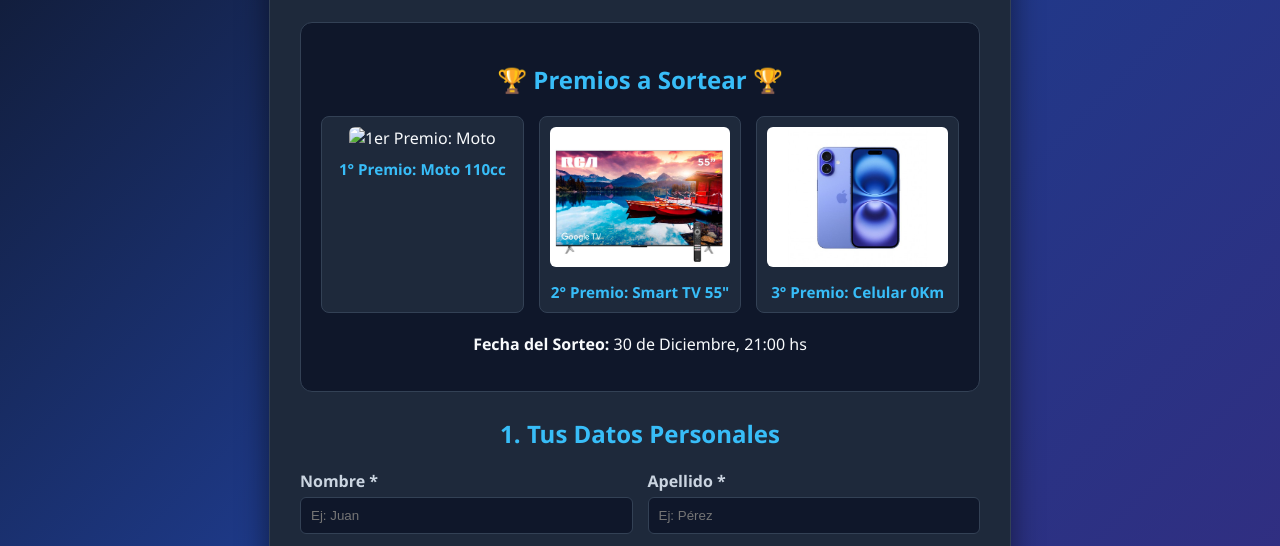
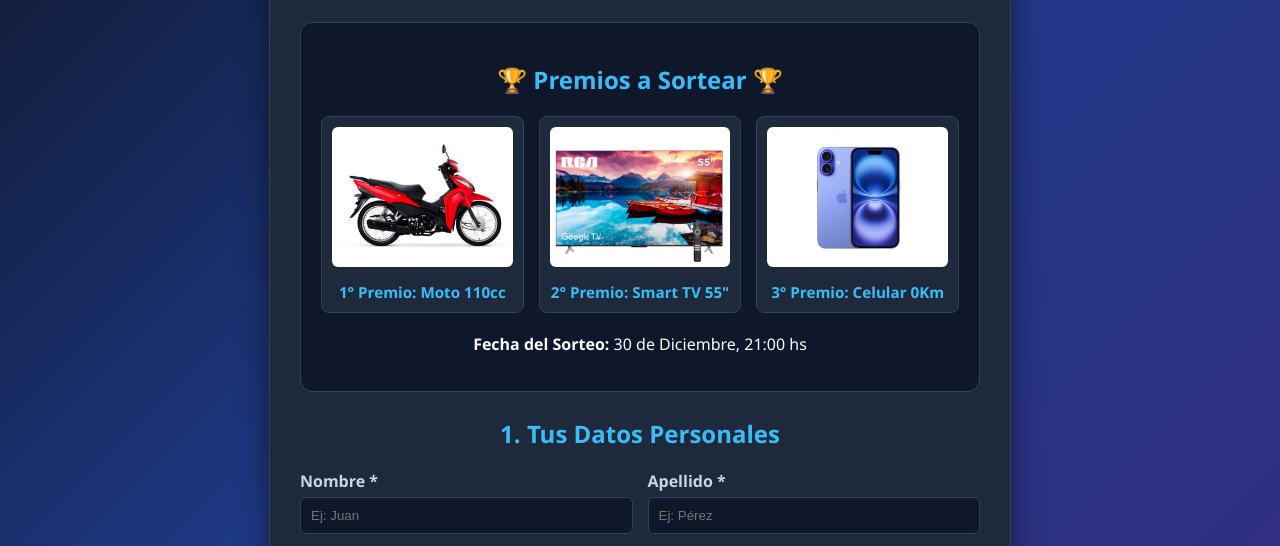
Before and after one commit to sebas18sebas/S-sorteos, a plain HTML site: page index.html in a window 1280 px wide. Shown: the part 208-754 px from the top of the page. Drawn offline with Linux system fonts and the light colour scheme; files whose address does not match are found by name.

Commit message:
Update index.html

```diff
--- a/index.html
+++ b/index.html
@@ -223,7 +223,7 @@
         <h2>🏆 Premios a Sortear 🏆</h2>
         <div class="prizes-grid">
             <div class="prize-item">
-                <img src="img/moto.jpg" alt="1er Premio: Moto" class="prize-img">
+                <img src="moto.jpg" alt="1er Premio: Moto" class="prize-img">
                 <h3>1° Premio: Moto 110cc</h3>
             </div>
             <div class="prize-item">
```
